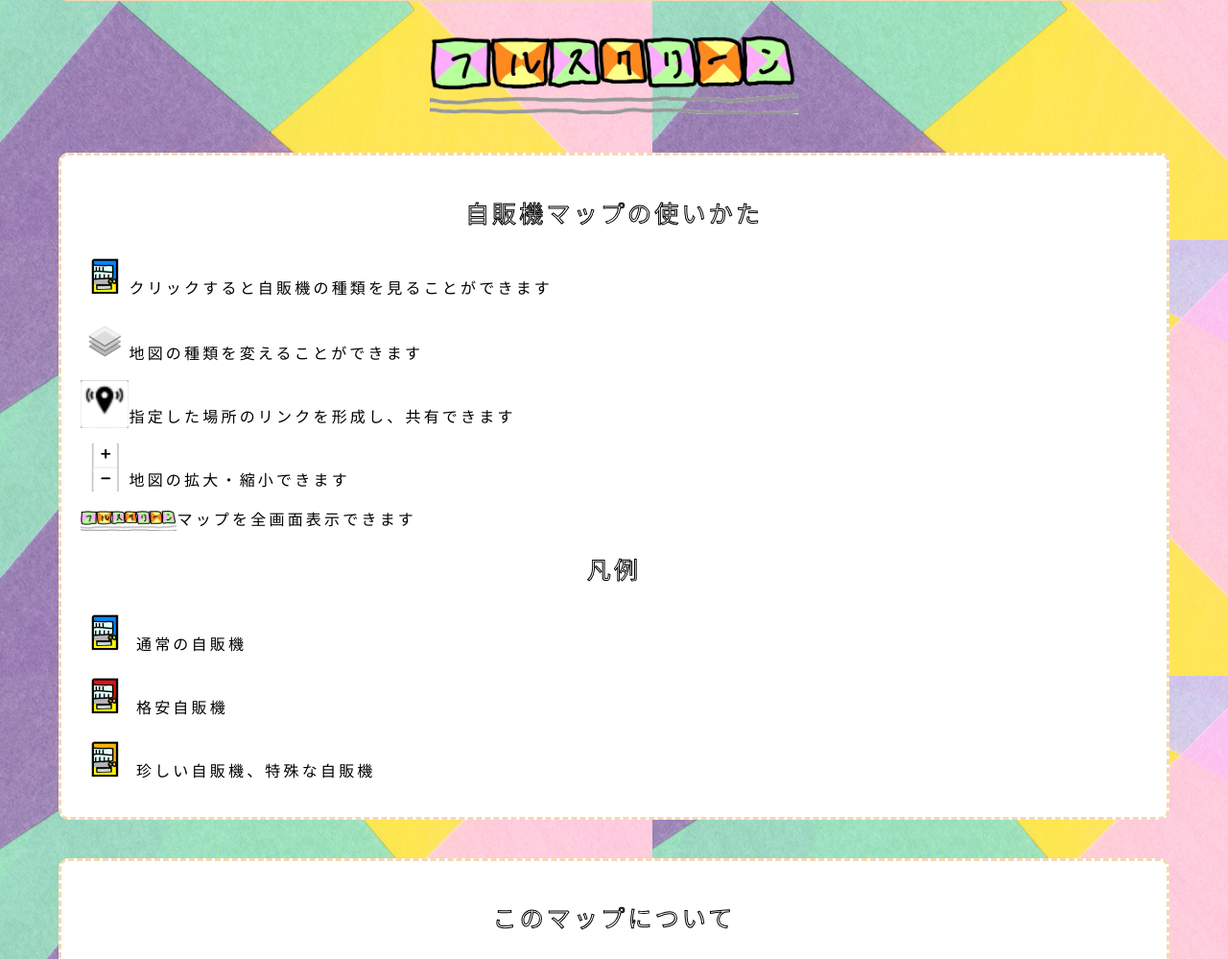
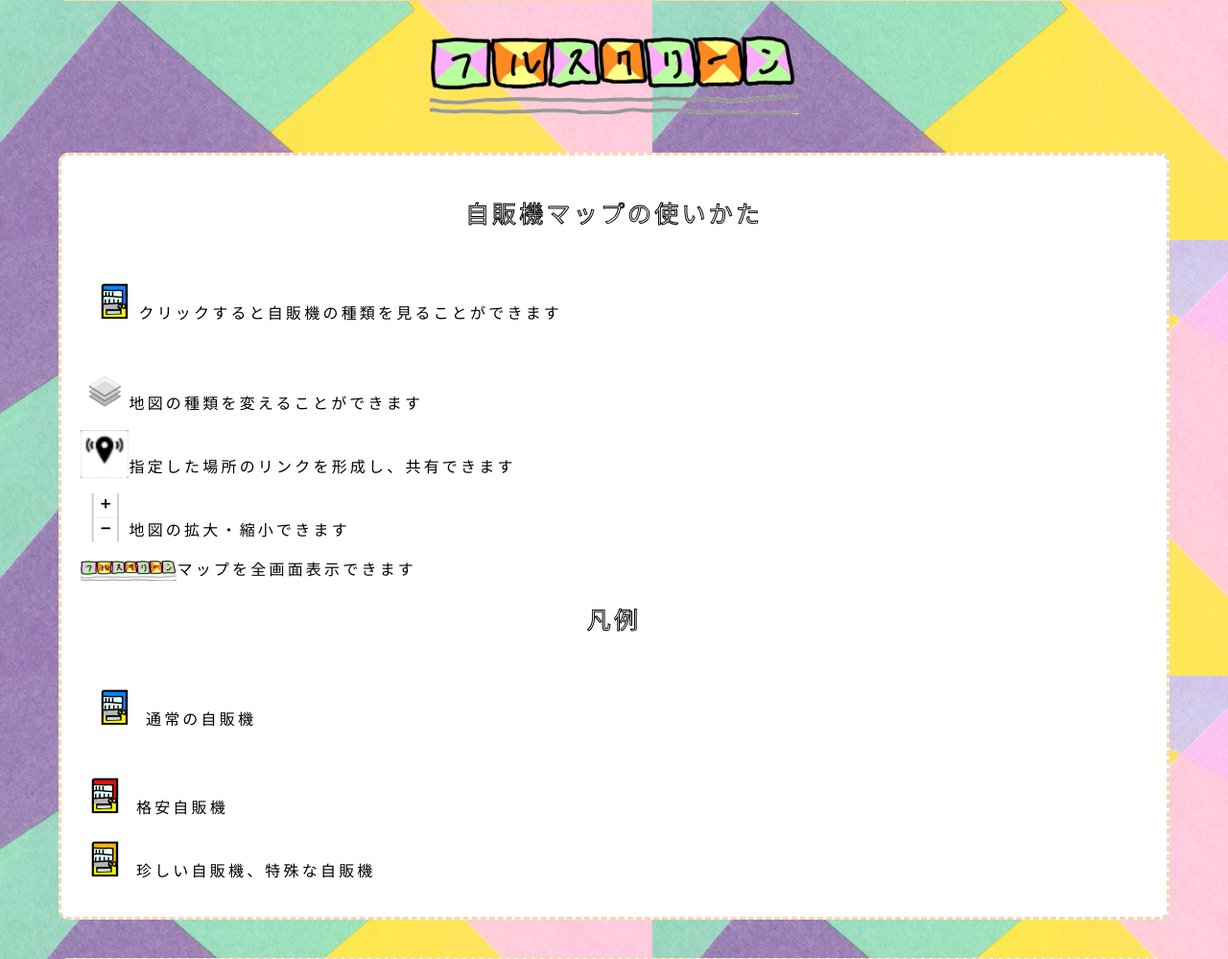
Before and after one commit to kokuto821/jihankimap.io, a PHP site: page / in a window 1280 px wide. Shown: the part 658-1657 px from the top of the page at 96% size. Run offline with PHP 8.4, Linux system fonts and the light colour scheme; some libraries are stand-ins or nearby versions.

Commit message:
(´;︵;`)

```diff
--- a/css/styles.css
+++ b/css/styles.css
@@ -31,10 +31,8 @@ h1 {
    text-shadow:
 		0 0 0.05em #0755ffad,
 		0 0 0.10em #0755ffad,
-		0 0 0.15em #0755ffad,
+      		0 0 0.15em #0755ffad,
 		0 0 0.30em #0755ffad;
-
-
 }
 a {
    text-decoration: none;
@@ -70,6 +68,11 @@ p{
    font-family: "M PLUS Rounded 1c";
    text-align:left;
 }
+
+
+
+
+
 /* Class */
 .main-visual {
    display: flex;
@@ -124,6 +127,16 @@ background-color:#fff;border-radius: 10px;/*角の丸み*/text-align: center;
   transition-duration: 0.3s;
 }
 
+
+.flex{
+    display: flex;/*コレ*/
+    padding: 10px;
+}
+.flex div{
+    width: 50%;
+    margin: 10px;
+    padding: 10px;
+}
 /* id */
 #footer02 {
 background: #E0FFFF;
--- a/index.html
+++ b/index.html
@@ -67,18 +67,19 @@ hum.on('click', function(){
 </div>
 <div class="usiro">
 <h2>自販機マップの使いかた</h2>
-<p><img src="img/jihanki.png" style="width:50px">クリックすると自販機の種類を見ることができます</p>
+<div class="flex"><p><img src="img/jihanki.png" style="width:50px">クリックすると自販機の種類を見ることができます</p></div>
 <p><img src="img/layericon.jpeg" style="width:50px;">地図の種類を変えることができます</p>
 <p><img src="img/shareicon.jpeg" style="width:50px; height50px;">指定した場所のリンクを形成し、共有できます</p>
 <p><img src="img/zoomicon.png" style="width:50px; height:50px;">地図の拡大・縮小できます</p>
 <p><img src="img/fullsc-tegaki.png" style="width:100px;">マップを全画面表示できます</p>
 
 <h2>凡例</h2>
-<p><img src="img/jihanki.png" style="width:50px"> 通常の自販機</p>
+<div class="flex">
+<p><img src="img/jihanki.png" style="width:50px"> 通常の自販機</p></div>
 <p><img src="img/jihankired.png" style="width:50px"> 格安自販機</p>
 <p><img src="img/jihankirare.png" style="width:50px"> 珍しい自販機、特殊な自販機</p>
 </div><div class="usiro">
-<h2>このマップについて</h2>
+<h2>このマップについて</h2>it
 <p>石神井町を対象とした自動販売機の分布図です！<br>自動販売機の位置情報は体系的にまとめられているデータが公開されていなかったので、自動販売機の位置情報を自分で集めて作成しました。<br>
 </p>
 </div>
```
